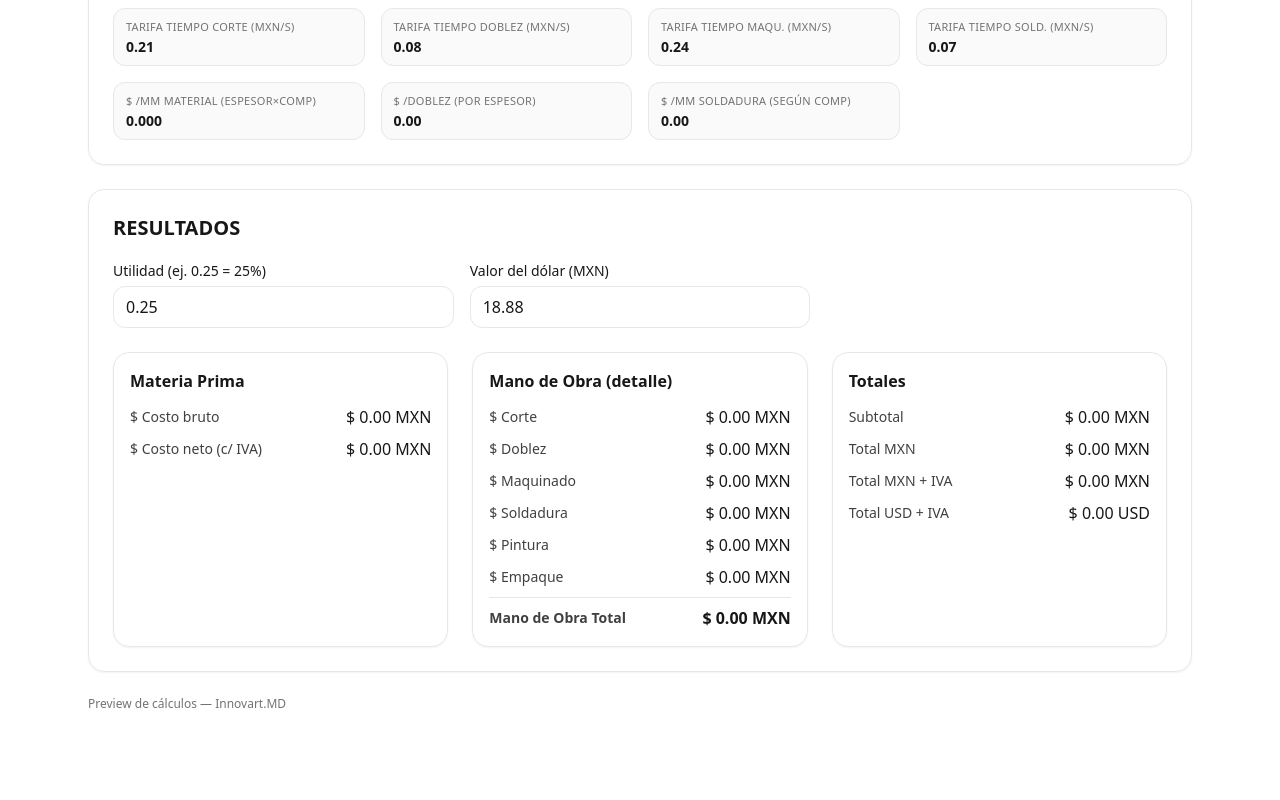
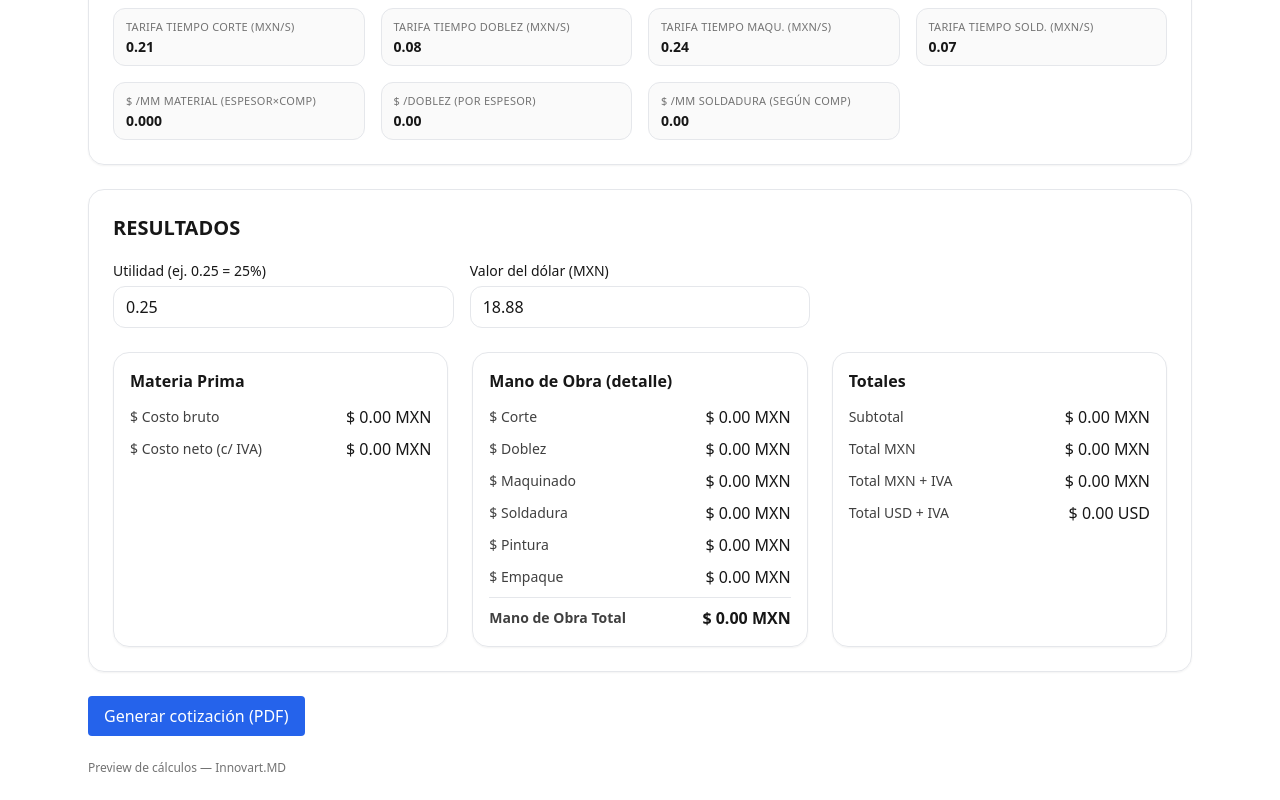
Before and after one commit to jurgenpavel/impact-innovart, a React (Vite) app in the folder impact-innovart/: page / in a window 1280 px wide. Shown: the part 1307-2107 px from the top of the page. Before the commit the page ends 2043 px from the top, so only its background shows below. Built offline with nearby package versions, Linux system fonts and the light colour scheme.

Commit message:
Update App.jsx

```diff
--- a/impact-innovart/src/App.jsx
+++ b/impact-innovart/src/App.jsx
@@ -1,4 +1,5 @@
 import React, { useMemo, useState } from "react";
+import { useNavigate } from "react-router-dom";
 import LogoImpact from "./Assets/Logoimpact.jpg";
 
 /**
@@ -103,10 +104,12 @@ const costoPorMmFrom = (row, comp) => {
 };
 
 export default function App() {
+  const navigate = useNavigate();
+
   // Información del cliente
   const [cliente, setCliente] = useState("");
   const [fecha, setFecha] = useState("");
-  const [vendedor, setVendedor] = useState(""); // ← nuevo
+  const [vendedor, setVendedor] = useState("");
 
   // Cost Breakdown
   const [producto, setProducto] = useState("");
@@ -153,8 +156,14 @@ export default function App() {
   }, [densidad, espesorMm, largoMm, anchoMm]);
 
   // LARGO+SCRAP y ANCHO+SCRAP (m)
-  const largoMasScrap = useMemo(() => ((Number(espesorMm) / 1000) * 2) + (Number(largoMm) / 1000), [espesorMm, largoMm]);
-  const anchoMasScrap = useMemo(() => ((Number(espesorMm) / 1000) * 2) + (Number(anchoMm) / 1000), [espesorMm, anchoMm]);
+  const largoMasScrap = useMemo(
+    () => (Number(espesorMm) / 1000) * 2 + Number(largoMm) / 1000,
+    [espesorMm, largoMm]
+  );
+  const anchoMasScrap = useMemo(
+    () => (Number(espesorMm) / 1000) * 2 + Number(anchoMm) / 1000,
+    [espesorMm, anchoMm]
+  );
 
   // Peso con scrap (kg)
   const pesoBruto = useMemo(() => {
@@ -169,12 +178,12 @@ export default function App() {
   // Operaciones
   const costoMmPorComp = useMemo(() => costoPorMmFrom(espRow, composicion), [espRow, composicion]);
   const precioCorte = useMemo(
-    () => (Number(perimetroCorte) * Number(costoMmPorComp)) + (Number(tiempoCorte) * TARIFA_TIEMPO.corte),
+    () => Number(perimetroCorte) * Number(costoMmPorComp) + Number(tiempoCorte) * TARIFA_TIEMPO.corte,
     [perimetroCorte, costoMmPorComp, tiempoCorte]
   );
   const precioPorDoblez = useMemo(() => COSTO_DOBLEZ_POR_MM.get(Number(espesorMm)) || 0, [espesorMm]);
   const precioDoblez = useMemo(
-    () => (Number(cantDoblez) * precioPorDoblez) + (Number(tiempoDoblez) * TARIFA_TIEMPO.doblez),
+    () => Number(cantDoblez) * precioPorDoblez + Number(tiempoDoblez) * TARIFA_TIEMPO.doblez,
     [cantDoblez, precioPorDoblez, tiempoDoblez]
   );
   const precioMaquinado = useMemo(() => Number(tiempoMaquinado) * TARIFA_TIEMPO.maquinado, [tiempoMaquinado]);
@@ -187,7 +196,7 @@ export default function App() {
   }, [composicion]);
 
   const precioSoldadura = useMemo(
-    () => (Number(perimetroSoldadura) * soldaduraMm) + (Number(tiempoSoldadura) * TARIFA_TIEMPO.soldadura),
+    () => Number(perimetroSoldadura) * soldaduraMm + Number(tiempoSoldadura) * TARIFA_TIEMPO.soldadura,
     [perimetroSoldadura, soldaduraMm, tiempoSoldadura]
   );
 
@@ -200,9 +209,31 @@ export default function App() {
   const subtotal = useMemo(() => costoMateriaPrima + manoDeObra, [costoMateriaPrima, manoDeObra]);
   const totalMXN = useMemo(() => subtotal * (1 + Number(utilidad || 0)), [subtotal, utilidad]);
   const totalMXNConIVA = useMemo(() => totalMXN * 1.16, [totalMXN]);
-  const totalUSDConIVA = useMemo(() => (tipoCambio ? totalMXNConIVA / Number(tipoCambio) : 0), [totalMXNConIVA, tipoCambio]);
+  const totalUSDConIVA = useMemo(
+    () => (tipoCambio ? totalMXNConIVA / Number(tipoCambio) : 0),
+    [totalMXNConIVA, tipoCambio]
+  );
 
   const opcionesEspesor = useMemo(() => ESPESORES.map((r) => r.mm), []);
+
+  // ----- Navegación al resumen (para PDF) -----
+  const handleGeneratePDF = () => {
+    const precioUnitarioMXN = cantidad ? totalMXN / Number(cantidad) : totalMXN;
+    navigate("/resumen", {
+      state: {
+        cliente,
+        fecha,
+        vendedor,
+        producto,
+        descripcion,
+        cantidad,
+        precioUnitarioMXN,  // precio unitario sin IVA (incluye utilidad)
+        subtotalMXN: totalMXN,
+        totalMXNConIVA,
+        ivaPercent: 16
+      },
+    });
+  };
 
   return (
     <div className="w-full min-h-screen bg-white text-neutral-900">
@@ -237,8 +268,8 @@ export default function App() {
             <NumberField label="Cantidad" value={cantidad} onChange={setCantidad} min={1} />
 
             <SelectField label="Material" value={material} onChange={setMaterial} options={MATERIALES} placeholder="Selecciona material…" />
-            <SelectField label="Composición" value={composicion} onChange={setComposicion} options={COMPOSICIONES.map(c=>({value:c.key,label:c.label}))} placeholder="Selecciona composición…" />
-            <SelectField label="Espesor (mm)" value={espesorMm ?? ""} onChange={(v)=>setEspesorMm(Number(v))} options={opcionesEspesor.map(v=>({value:v,label:v}))} placeholder="Selecciona espesor…" />
+            <SelectField label="Composición" value={composicion} onChange={setComposicion} options={COMPOSICIONES.map(c => ({ value: c.key, label: c.label }))} placeholder="Selecciona composición…" />
+            <SelectField label="Espesor (mm)" value={espesorMm ?? ""} onChange={(v) => setEspesorMm(Number(v))} options={opcionesEspesor.map(v => ({ value: v, label: v }))} placeholder="Selecciona espesor…" />
 
             <NumberField label="Costo por Kg (MXN)" value={costoKg} onChange={setCostoKg} />
             <NumberField label="Largo (mm)" value={largoMm} onChange={setLargoMm} />
@@ -246,12 +277,12 @@ export default function App() {
           </div>
 
           <div className="mt-6 grid grid-cols-2 md:grid-cols-4 gap-4 text-sm">
-            <Info label="Densidad (kg/m³)" value={fmt(densidad,0)} />
-            <Info label="Volumen bruto (mm³)" value={fmt(volumenBruto,0)} />
-            <Info label="Peso bruto sin scrap (kg)" value={fmt(pesoBrutoSinScrap,3)} />
-            <Info label="Largo + Scrap (m)" value={fmt(largoMasScrap,3)} />
-            <Info label="Ancho + Scrap (m)" value={fmt(anchoMasScrap,3)} />
-            <Info label="Peso bruto (kg)" value={fmt(pesoBruto,3)} />
+            <Info label="Densidad (kg/m³)" value={fmt(densidad, 0)} />
+            <Info label="Volumen bruto (mm³)" value={fmt(volumenBruto, 0)} />
+            <Info label="Peso bruto sin scrap (kg)" value={fmt(pesoBrutoSinScrap, 3)} />
+            <Info label="Largo + Scrap (m)" value={fmt(largoMasScrap, 3)} />
+            <Info label="Ancho + Scrap (m)" value={fmt(anchoMasScrap, 3)} />
+            <Info label="Peso bruto (kg)" value={fmt(pesoBruto, 3)} />
             <Info label="Costo bruto MP" value={money(costoBrutoMP)} />
             <Info label="Costo neto MP (c/ IVA)" value={money(costoNetoMP)} />
           </div>
@@ -273,13 +304,13 @@ export default function App() {
           </div>
 
           <div className="grid grid-cols-2 md:grid-cols-4 gap-4 text-sm mt-6">
-            <Info label="Tarifa tiempo corte (MXN/s)" value={fmt(TARIFA_TIEMPO.corte,2)} />
-            <Info label="Tarifa tiempo doblez (MXN/s)" value={fmt(TARIFA_TIEMPO.doblez,2)} />
-            <Info label="Tarifa tiempo maqu. (MXN/s)" value={fmt(TARIFA_TIEMPO.maquinado,2)} />
-            <Info label="Tarifa tiempo sold. (MXN/s)" value={fmt(TARIFA_TIEMPO.soldadura,2)} />
-            <Info label="$ /mm material (espesor×comp)" value={fmt(costoMmPorComp,3)} />
-            <Info label="$ /doblez (por espesor)" value={fmt(precioPorDoblez,2)} />
-            <Info label="$ /mm soldadura (según comp)" value={fmt(soldaduraMm,2)} />
+            <Info label="Tarifa tiempo corte (MXN/s)" value={fmt(TARIFA_TIEMPO.corte, 2)} />
+            <Info label="Tarifa tiempo doblez (MXN/s)" value={fmt(TARIFA_TIEMPO.doblez, 2)} />
+            <Info label="Tarifa tiempo maqu. (MXN/s)" value={fmt(TARIFA_TIEMPO.maquinado, 2)} />
+            <Info label="Tarifa tiempo sold. (MXN/s)" value={fmt(TARIFA_TIEMPO.soldadura, 2)} />
+            <Info label="$ /mm material (espesor×comp)" value={fmt(costoMmPorComp, 3)} />
+            <Info label="$ /doblez (por espesor)" value={fmt(precioPorDoblez, 2)} />
+            <Info label="$ /mm soldadura (según comp)" value={fmt(soldaduraMm, 2)} />
           </div>
         </section>
 
@@ -312,12 +343,22 @@ export default function App() {
               <Line label="Subtotal" value={money(subtotal)} />
               <Line label="Total MXN" value={money(totalMXN)} />
               <Line label="Total MXN + IVA" value={money(totalMXNConIVA)} />
-              <Line label="Total USD + IVA" value={`$ ${fmt(totalUSDConIVA,2)} USD`} />
+              <Line label="Total USD + IVA" value={`$ ${fmt(totalUSDConIVA, 2)} USD`} />
             </Card>
           </div>
         </section>
 
-        <div className="text-xs text-neutral-500 mt-6">Preview de cálculos — Innovart.MD</div>
+        {/* Botón para generar cotización */}
+        <button
+          onClick={handleGeneratePDF}
+          className="bg-blue-600 text-white px-4 py-2 rounded hover:bg-blue-700 mt-6"
+        >
+          Generar cotización (PDF)
+        </button>
+
+        <div className="text-xs text-neutral-500 mt-6">
+          Preview de cálculos — Innovart.MD
+        </div>
       </div>
     </div>
   );
```
